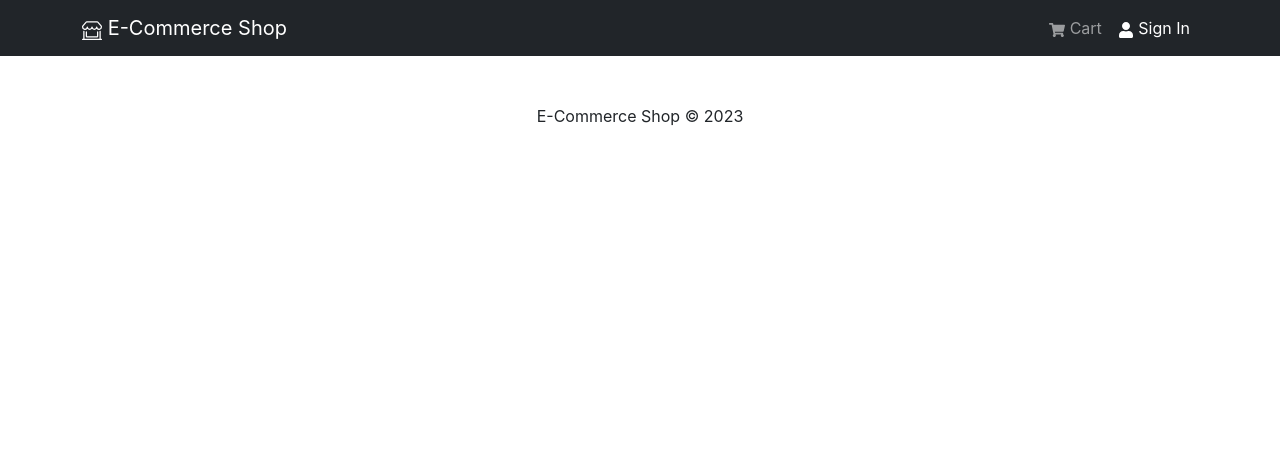
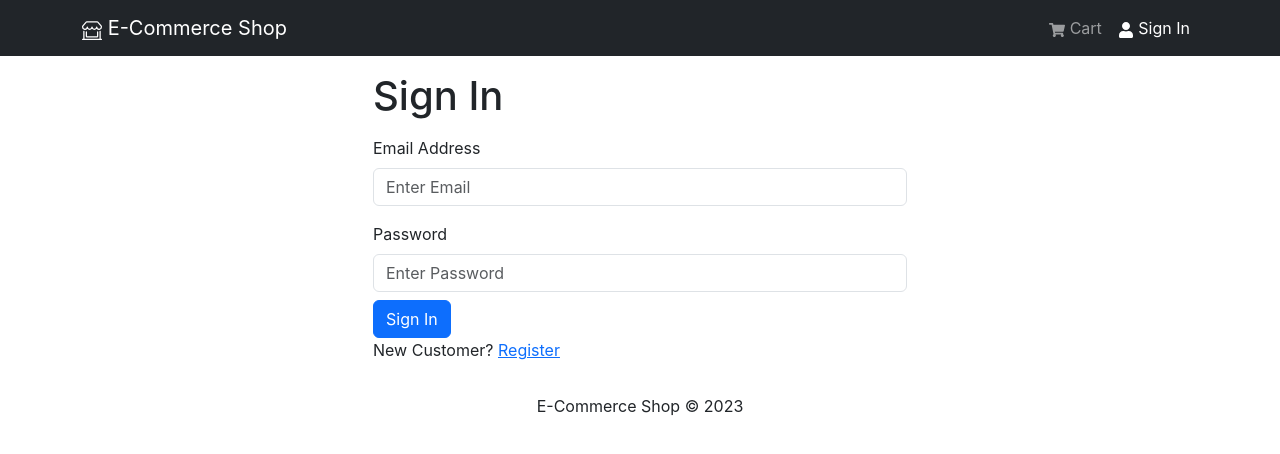
Before and after one commit to fj2412/E-commerce-app, a React (Create React App) app in the folder frontend/: page /login in a window 1280 px wide. Shown: the top 454 px of the page. Built offline with nearby package versions, Linux system fonts and the light colour scheme.

Commit message:
feat: Login UI

```diff
--- a/frontend/src/App.js
+++ b/frontend/src/App.js
@@ -11,6 +11,7 @@ import Footer from "./components/Footer";
 import HomeScreen from "./screens/HomeScreen";
 import ProductScreen from "./screens/ProductScreen";
 import CartScreen from "./screens/CartScreen";
+import LoginScreen from "./screens/LoginScreen";
 
 
 const App = () => {
@@ -25,6 +26,7 @@ const App = () => {
               <Route index={true} path="/" element={<HomeScreen/>}/>
               <Route path='/product/:id' element={<ProductScreen/>}/>
               <Route path='/cart' element={<CartScreen/>}/>
+              <Route path='/login' element={<LoginScreen/>}/>
             </Routes>
           </Container>
         </main>
--- /dev/null
+++ b/frontend/src/components/FormContainer.jsx
@@ -0,0 +1,16 @@
+import { Container, Row, Col } from 'react-bootstrap';
+
+
+const FormContainer = ({children}) => {
+  return (
+    <Container>
+        <Row className="justify-content-md-center">
+            <Col xs={12} md={6}>
+                {children}
+            </Col>
+        </Row>
+    </Container>
+  )
+}
+
+export default FormContainer
--- /dev/null
+++ b/frontend/src/screens/LoginScreen.jsx
@@ -0,0 +1,53 @@
+import { useState } from "react"
+import { Link } from 'react-router-dom';
+import { Form, Button, Row, Col } from 'react-bootstrap';
+import FormContainer from "../components/FormContainer";
+
+
+const LoginScreen = () => {
+  const [email, setEmail] = useState('');
+  const [password, setPassword] = useState('');
+
+  const submitHandler = (e) => {
+    e.preventDefault()
+    console.log('submit')
+  }
+
+
+  return (
+    <FormContainer>
+        <h1>Sign In</h1>
+        <Form onSubmit={submitHandler}>
+            <Form.Group controlId='email' className="my-3">
+                <Form.Label>Email Address</Form.Label>
+                <Form.Control
+                  type='email'
+                  placeholder='Enter Email'
+                  value={email}
+                  onChange={(e) => setEmail(e.target.value)}
+                ></Form.Control>
+            </Form.Group>
+
+            <Form.Group controlId='password' className="mt-3">
+                <Form.Label>Password</Form.Label>
+                <Form.Control
+                  type='password'
+                  placeholder='Enter Password'
+                  value={email}
+                  onChange={(e) => setPassword(e.target.value)}
+                ></Form.Control>
+            </Form.Group>
+            <Button type='submit' variant='primary' className="mt-2">
+                Sign In
+            </Button>
+        </Form>
+        <Row>
+            <Col>
+                New Customer? <Link to='/register'>Register</Link>
+            </Col>
+        </Row>
+    </FormContainer>
+  )
+}
+
+export default LoginScreen
--- /dev/null
+++ b/frontend/src/slices/authSlice.js
@@ -0,0 +1,22 @@
+import { createSlice } from "@reduxjs/toolkit";
+
+const initialState = {
+    userInfo: localStorage.getItem('userInfo') ?
+        JSON.parse(localStorage.getItem('userInfo'))
+        :
+        null,
+}
+
+const authSlice = createSlice({
+    name: 'auth',
+    initialState,
+    reducers: {
+        setCredentials: (state, action) => {
+            state.userInfo = action.payload;
+            localStorage.setItem('userInfo', JSON.stringify(action.payload));
+        },
+    },
+})
+
+export const { setCredentials } = authSlice.actions;
+export default authSlice.reducer;
--- a/frontend/src/store.js
+++ b/frontend/src/store.js
@@ -1,11 +1,14 @@
 import { configureStore, getDefaultMiddleware } from '@reduxjs/toolkit';
 import { apiSlice } from './slices/apiSlice';
 import cartSliceReducer from './slices/cartSlice';
+import authSliceReducer from './slices/authSlice';
+
 
 const store = configureStore({
     reducer: {
         [apiSlice.reducerPath]: apiSlice.reducer,
         cart: cartSliceReducer,
+        auth: authSliceReducer,
     },
     middleware: (getDefaultMiddleware) => getDefaultMiddleware().concat(apiSlice.middleware),
     devTools: true,
```
Also changed, not shown: frontend/src/slices/usersApiSlice.js (added, +18 -0 lines).
